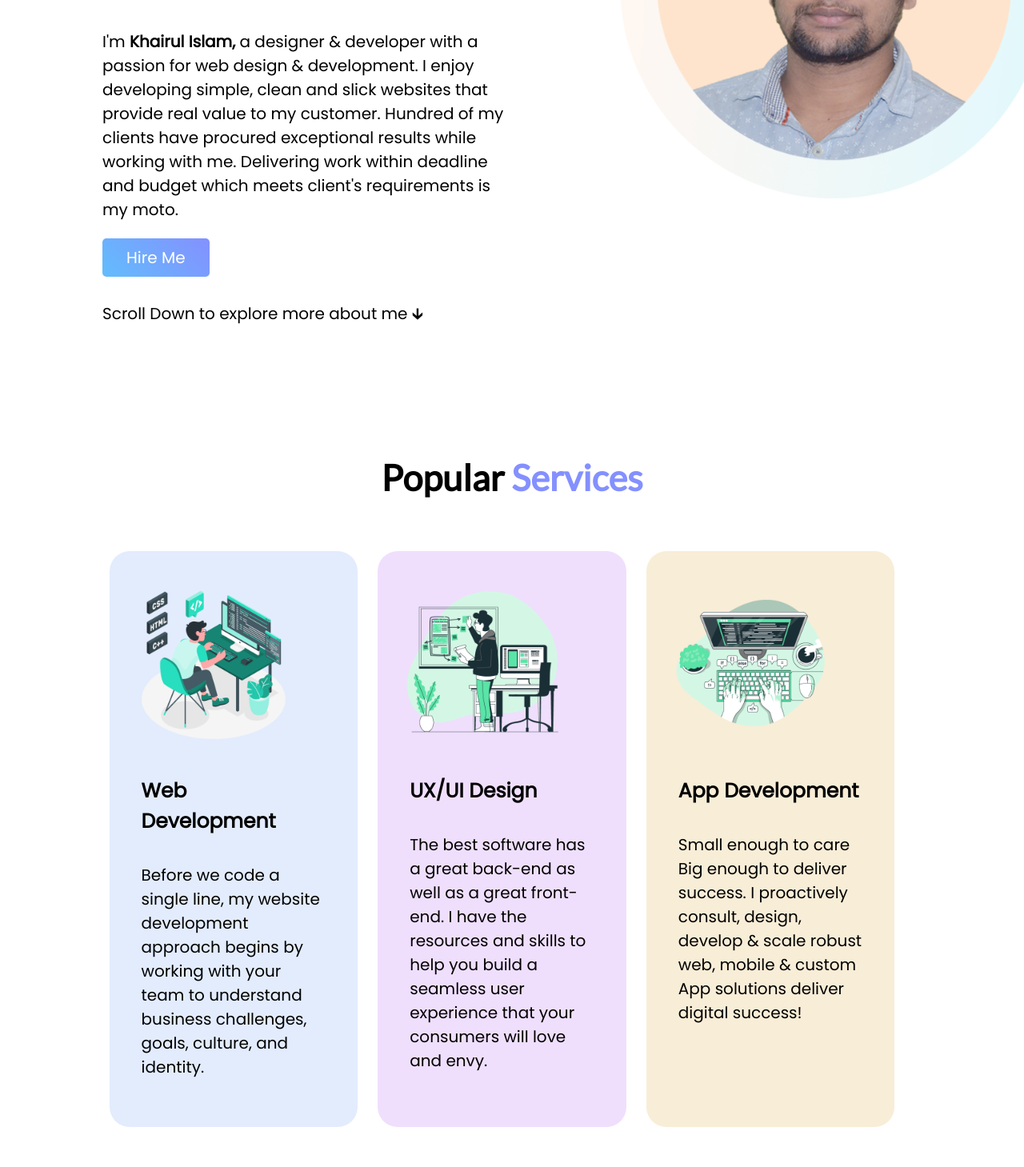
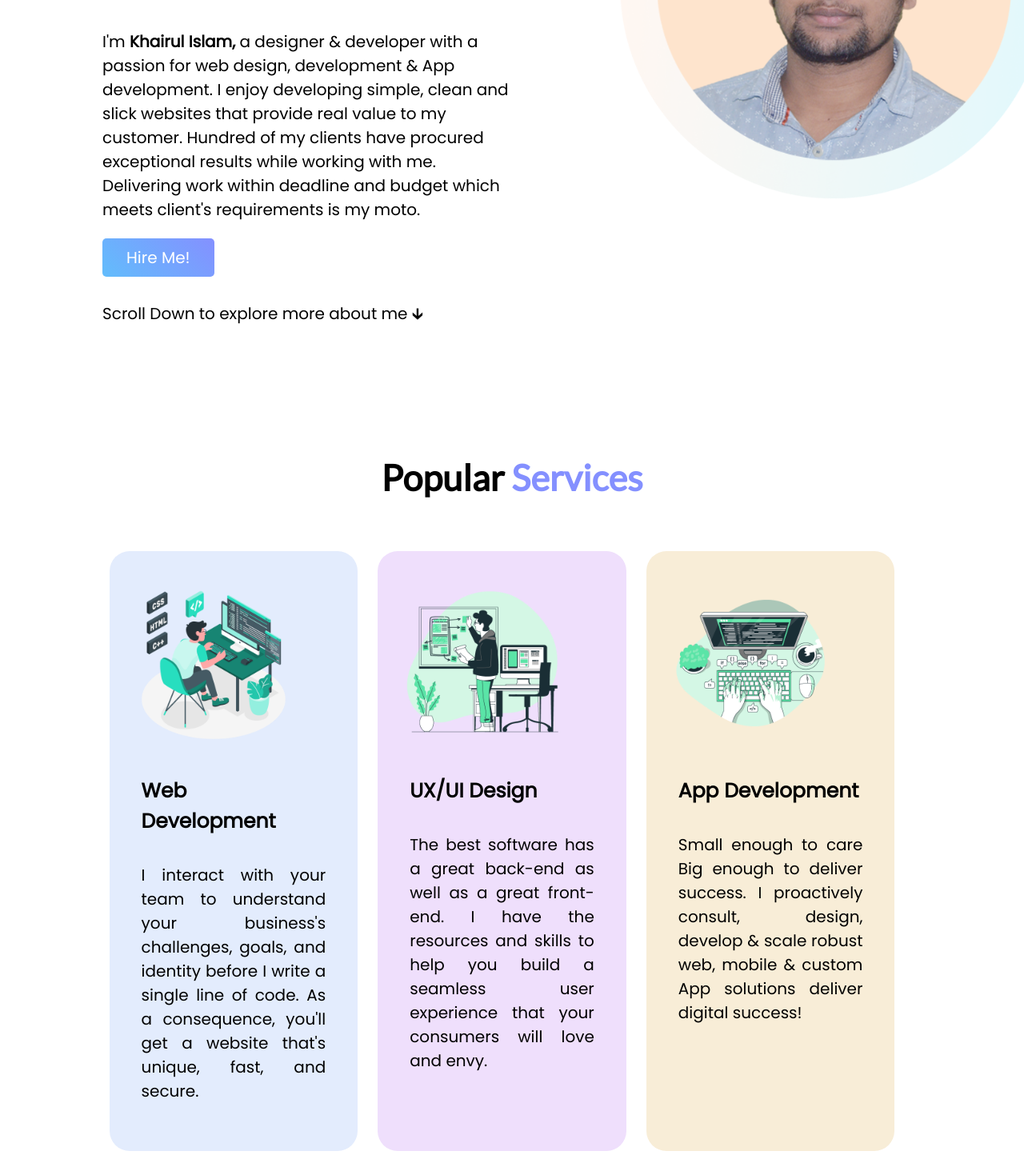
Before and after one commit to prokhairul/assignment-1, a plain HTML site: page index.html in a window 1280 px wide. Shown: the part 381-1840 px from the top of the page at 80% size. Drawn offline with Linux system fonts and the light colour scheme; grey boxes are pictures that could not be loaded.

Commit message:
Few Design Changes

```diff
--- a/index.html
+++ b/index.html
@@ -19,12 +19,12 @@
             <div class="color-border-left"></div>
             <h1>Hi, I'm Khairul Islam</h1>
             <h2>Creative Designer & App Developer</h2>
-            <p>I'm <strong>Khairul Islam,</strong> a designer & developer with a passion for web design & development. I
-                enjoy developing simple, clean and slick websites that provide real value to my customer. Hundred of my
-                clients have procured exceptional results while working with me. Delivering work within deadline and
-                budget which meets client's requirements is my moto.
+            <p>I'm <strong>Khairul Islam,</strong> a designer & developer with a passion for web design, development &
+                App development. I enjoy developing simple, clean and slick websites that provide real value to my
+                customer. Hundred of my clients have procured exceptional results while working with me. Delivering work
+                within deadline and budget which meets client's requirements is my moto.
             </p>
-            <a class="button" href="https://khairulislam.com/">Hire Me</a>
+            <a class="button" href="https://www.linkedin.com/in/zealouskhokon/">Hire Me!</a>
             <h3>Scroll Down to explore more about me 🡳</h3>
         </div>
         <div class="aboutme-img">
@@ -38,8 +38,9 @@
             <div class="service-area-1">
                 <img class="service-img" src="img/webdev.png" alt="Web Development">
                 <h4>Web Development</h4>
-                <p>Before we code a single line, my website development approach begins by working with your
-                    team to understand business challenges, goals, culture, and identity.</p>
+                <p>I interact with your team to understand your business's challenges, goals, and identity
+                    before I write a single line of code. As a consequence, you'll get a website that's unique, fast,
+                    and secure.</p>
             </div>
             <div class="service-area-2">
                 <img class="service-img" src="img/uxui.png" alt="UX/UI Design">
@@ -65,7 +66,7 @@
             <p>Develop high-quality, cost-effective web solutions that enable clients to build an online presence,
                 increase profitability, and improve productivity over time. Always create, and consider all
                 possibilities.</p>
-            <a class="button" href="#">Read More</a>
+            <a class="button" href="#">Read More..</a>
         </div>
     </section>
 
@@ -74,7 +75,7 @@
             <h2> Vision </h2>
             <p>I constantly improve development approach to provide companies with an educational, user-friendly,
                 and effective strategy. This development process is targeted to small, medium, and big firms.</p>
-            <a class="button" href="#">Read More</a>
+            <a class="button" href="#">Read More..</a>
         </div>
         <div class="vision-img-part">
             <img class="vision-img" src="img/vision.png" alt="My Mission">
--- a/style.css
+++ b/style.css
@@ -110,6 +110,7 @@ body{
 .service-area h4{font-size: 25px;}
 .service-area p{
     font-size: 20px;
+    text-align: justify;
 }
 
 .mission{
@@ -141,6 +142,7 @@ body{
     font-size: 20px;
     padding-right: 20px;
     margin-bottom: 30px;
+    text-align: justify;
 }
 
 .vision{
@@ -166,6 +168,7 @@ body{
 .vison-content p{
     font-size: 20px;
     margin-bottom: 30px;
+    text-align: justify;
 }
 
 .vision-img-part{
@@ -274,7 +277,7 @@ footer{
 
 footer a{
     text-decoration: none;
-    color: #08b9ffd7;
+    color: #50cbfcd7;
 }
 
 .footer-title{color: #62bdfc;}
```
